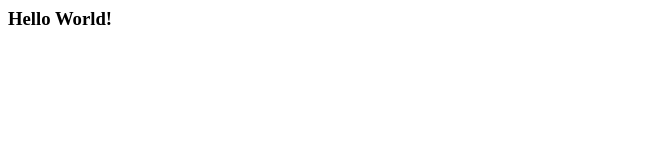
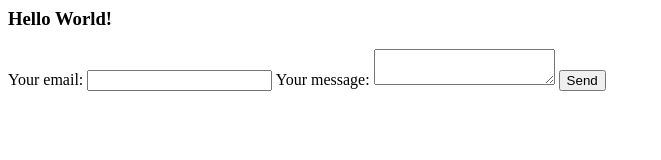
Before and after one commit to greegor/sliderockbolters.github.io, a plain HTML site: page index.html in a window 1280 px wide. Shown: the whole page, without its empty margins (0-661 px from the left). Drawn offline with Linux system fonts and the light colour scheme.

Commit message:
Update index.html

```diff
--- a/index.html
+++ b/index.html
@@ -2,5 +2,24 @@
 <head></head>
 <body>
 <h3>Hello World!</h3>
+<!-- modify this form HTML and place wherever you want your form -->
+
+<form
+  action="https://formspree.io/myywqqzy"
+  method="POST"
+>
+  <label>
+    Your email:
+    <input type="text" name="_replyto">
+  </label>
+  <label>
+    Your message:
+    <textarea name="message"></textarea>
+  </label>
+
+  <!-- your other form fields go here -->
+
+  <button type="submit">Send</button>
+</form>
 </body
 </html>
```
